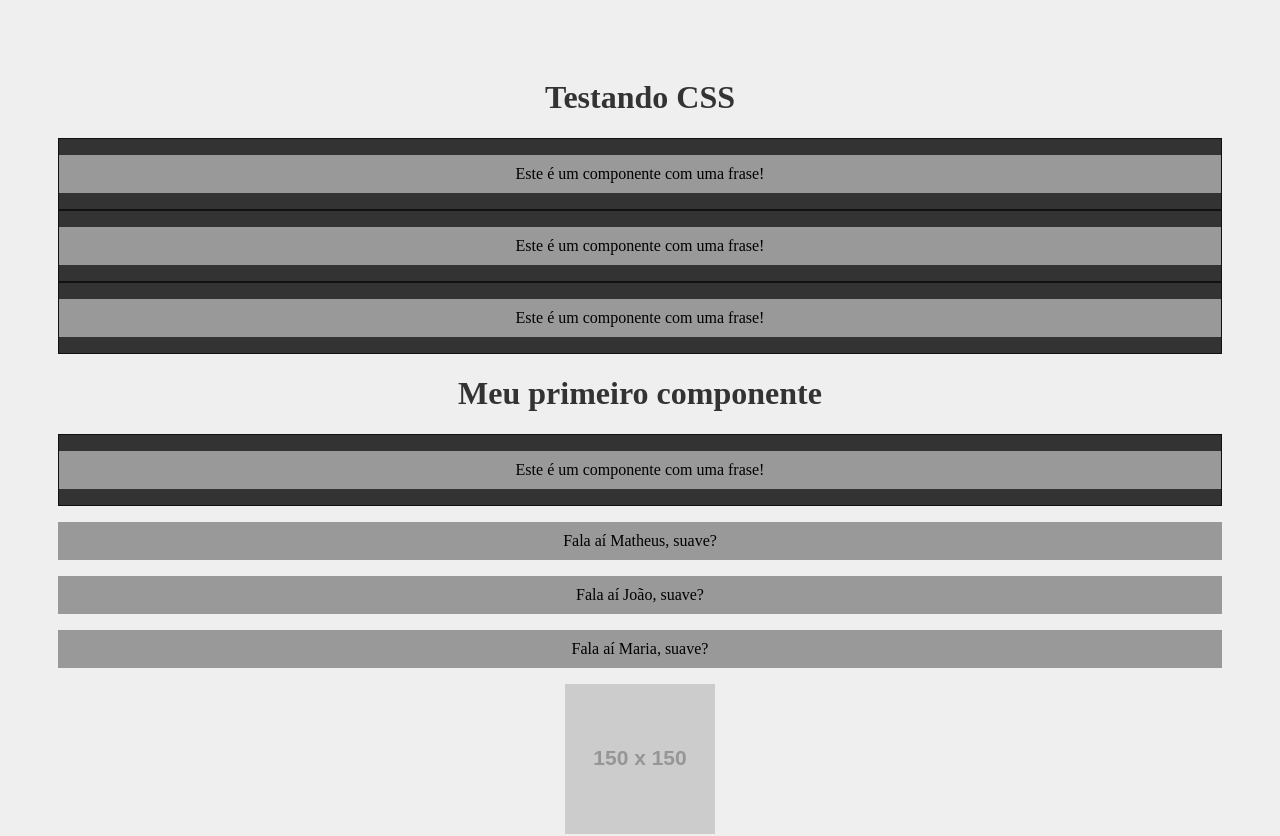
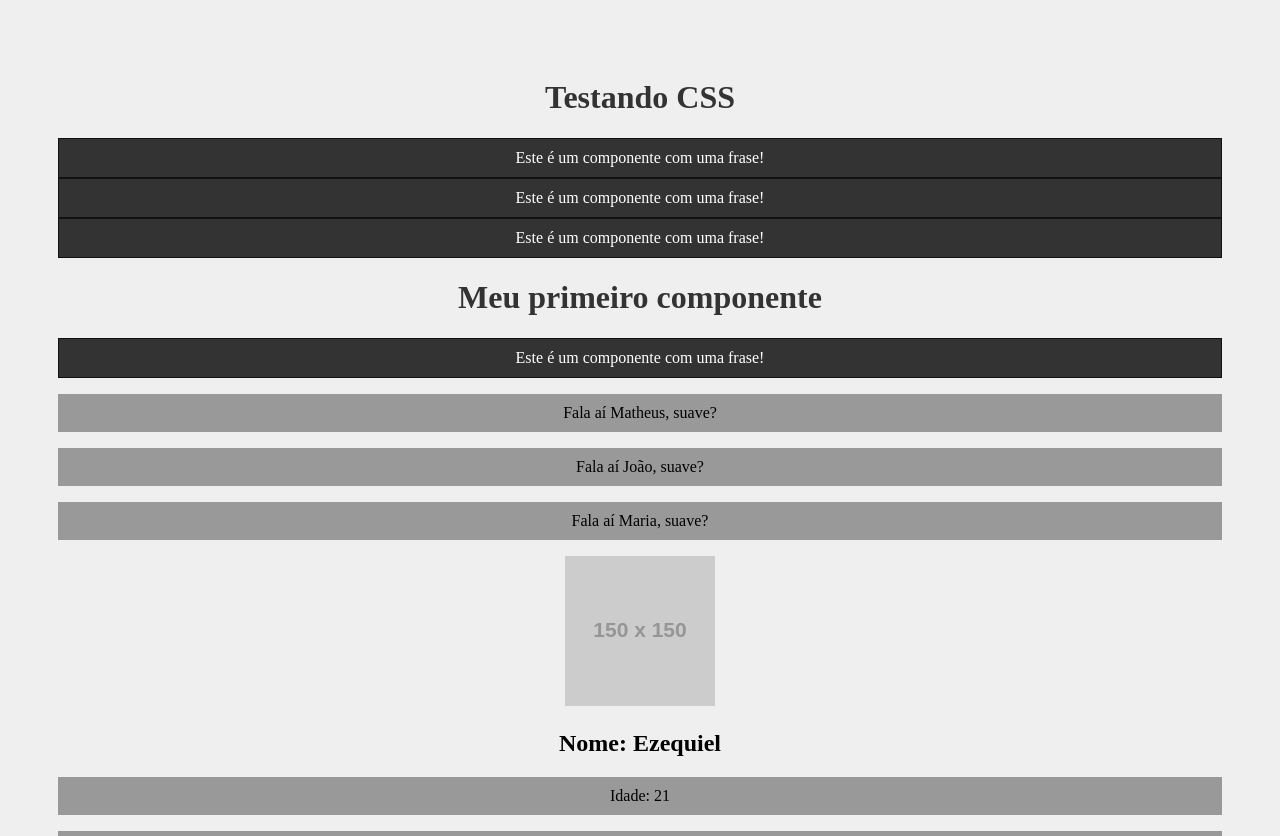
Before and after one commit to Ezequiel-Silva/cursoReact, a React (Create React App) app in the folder Projeto/meu-projeto/: page / in a window 1280 px wide. Shown: the top 836 px of the page. Built offline with nearby package versions, Linux system fonts and the light colour scheme.

Commit message:
Placing the className styles.fraseConent

```diff
--- a/Projeto/meu-projeto/src/components/Frase.js
+++ b/Projeto/meu-projeto/src/components/Frase.js
@@ -3,7 +3,7 @@ import styles from './Frase.module.css';
 function Frase(){
     return(
         <div className={styles.fraseContainer}>
-            <p>Este é um componente com uma frase!</p>
+            <p className={styles.fraseContent}>Este é um componente com uma frase!</p>
         </div>
     )
 }
```
Also changed, not shown: 1 other file (tests, documents, lock files or other folders).
